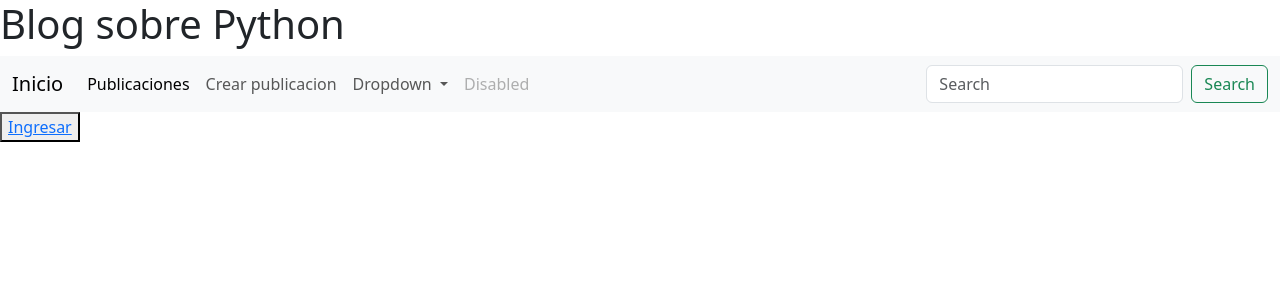
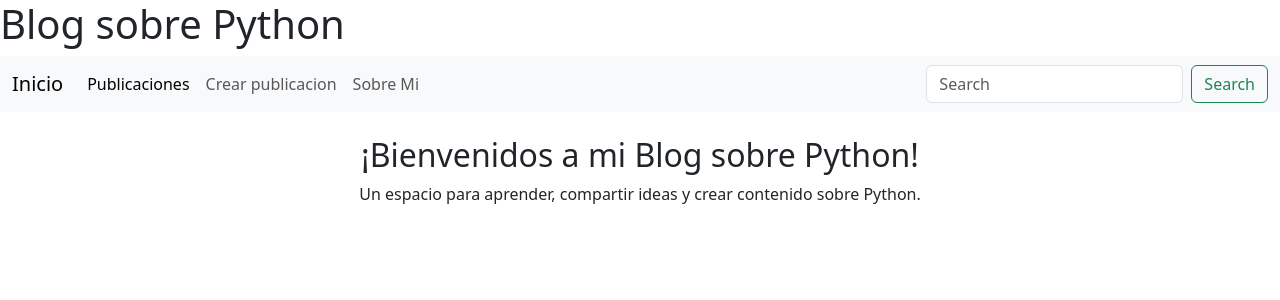
Before and after one commit to CapitanTsubasa/reentrega, a Django app: page / in a window 1280 px wide. Shown: the top 300 px of the page. Run offline with Django 5.2, Linux system fonts and the light colour scheme.

Commit message:
commit final

```diff
--- a/Main/Templates/Main/base.html
+++ b/Main/Templates/Main/base.html
@@ -6,8 +6,6 @@
     <title>Blog | {% block title %}{% endblock title %}</title>
 
     <link href="https://cdn.jsdelivr.net/npm/bootstrap@5.3.3/dist/css/bootstrap.min.css" rel="stylesheet" integrity="sha384-QWTKZyjpPEjISv5WaRU9OFeRpok6YctnYmDr5pNlyT2bRjXh0JMhjY6hW+ALEwIH" crossorigin="anonymous">
-
-    <link rel="stylesheet" href="styles.css"/>
 
 </head>
 <body>
@@ -27,19 +25,8 @@
                     <li class="nav-item">
                         <a class="nav-link" href="{% url 'blog:post_create' %}">Crear publicacion</a>
                     </li>
-                        <li class="nav-item dropdown">
-                            <a class="nav-link dropdown-toggle" href="#" role="button" data-bs-toggle="dropdown" aria-expanded="false">
-                            Dropdown
-                            </a>
-                        <ul class="dropdown-menu">
-                            <li><a class="dropdown-item" href="#">Action</a></li>
-                            <li><a class="dropdown-item" href="#">Another action</a></li>
-                            <li><hr class="dropdown-divider"></li>
-                            <li><a class="dropdown-item" href="#">Something else here</a></li>
-                        </ul>
-                    </li>
                     <li class="nav-item">
-                        <a class="nav-link disabled" aria-disabled="true">Disabled</a>
+                        <a class="nav-link" href="{% url 'Main:about' %}">Sobre Mi</a>
                     </li>
                     {% if user.is_authenticated %}
                     <li class="nav-item">
@@ -63,7 +50,6 @@
     </nav>
 
     {% block content %}{% endblock content %}
-
     <script src="https://cdn.jsdelivr.net/npm/bootstrap@5.3.3/dist/js/bootstrap.bundle.min.js" integrity="sha384-YvpcrYf0tY3lHB60NNkmXc5s9fDVZLESaAA55NDzOxhy9GkcIdslK1eN7N6jIeHz" crossorigin="anonymous"></script>
 </body>
 </html>
--- a/Main/Templates/Main/index.html
+++ b/Main/Templates/Main/index.html
@@ -1,15 +1,26 @@
 {% extends 'Main/base.html' %}
 
 {% block title %}
-    inicio
+    Inicio
 {% endblock title %}
 
-{% block content_title%}
+{% block content_title %}
     Blog sobre Python
 {% endblock content_title %}
 
 {% block content %}
-    <button>
-        <a href="">Ingresar</a>
-    </button>
-{%endblock content %}
+<div class="container text-center mt-4">
+    <h2>¡Bienvenidos a mi Blog sobre Python!</h2>
+    <p>Un espacio para aprender, compartir ideas y crear contenido sobre Python.</p>
+
+    <div class="mt-3">
+        <!-- Mostrar botones según el estado de autenticación -->
+        {% if user.is_authenticated %}
+            <p>Hola, {{ user.username }}. ¡Gracias por visitar el blog!</p>
+            <a href="{% url 'blog:post_create' %}" class="btn btn-primary">Crear una Publicación</a>
+            <a href="{% url 'Main:about' %}" class="btn btn-info">Acerca de mí</a>
+            <a href="{% url 'blog:post_list' %}" class="btn btn-success">Ver todas las Publicaciones</a>
+        {% endif %}
+    </div>
+</div>
+{% endblock content %}
--- a/Main/urls.py
+++ b/Main/urls.py
@@ -1,6 +1,6 @@
 from django.conf import settings
 from django.conf.urls.static import static
-from django.urls import path
+from django.urls import path, include
 
 from . import views
 
@@ -10,5 +10,6 @@ urlpatterns = [
     path("", views.index, name="index"),
     path("perfil/", views.perfil, name="perfil"),
     path("editar_perfil/", views.editar_perfil, name="editar_perfil"),
+    path("about/", views.about, name="about"),
 ]
 urlpatterns += static(settings.MEDIA_URL, document_root=settings.MEDIA_ROOT)
--- a/Main/views.py
+++ b/Main/views.py
@@ -10,6 +10,10 @@ def index(request):
 
 def perfil(request):
     return render(request, "Main/perfil.html")
+
+def about(request):
+    return render(request, "Main/about.html")
+
 
 @login_required
 def editar_perfil(request):
--- a/Proyecto1/urls.py
+++ b/Proyecto1/urls.py
@@ -20,6 +20,5 @@ from django.urls import path, include
 urlpatterns = [
     path('admin/', admin.site.urls),
     path("", include("Main.urls")),
-    path('blog/', include('blog.urls')),
-
+    path("blog/", include("blog.urls")),
 ]
--- a/blog/Templates/blog/post_list.html
+++ b/blog/Templates/blog/post_list.html
@@ -38,9 +38,9 @@
                         <td><strong>Publicado</strong></td>
                     {% endif %}
                     <td>
-                        <a href="#" class="btn btn-sm btn=info">Detalle</a>
+                        <a href="{% url 'blog:post_detail' post.id %}" class="btn btn-sm btn=info">Detalle</a>
                         <a href="#" class="btn btn-sm btn=warning">Cambiar</a>
-                        <a href="#" class="btn btn-sm btn=danger">Eliminar</a>
+                        <a href="{% url 'blog:post_delete' post.id %}" class="btn btn-sm btn=danger">Eliminar</a>
                     </td>
                 </tr>
                 {% endfor %}
--- a/blog/urls.py
+++ b/blog/urls.py
@@ -8,4 +8,6 @@ urlpatterns = [
     #path("post/list", views.post_list, name="post_list"),
     path("post/list", views.PostListView.as_view(), name="post_list"),
     path("post/create", views.post_create, name="post_create"),
+    path("post/detail/<int:pk>", views.PostDetailView.as_view(), name="post_detail"),
+    path("post/delete/<int:pk>", views.PostDeleteView.as_view(), name="post_delete"),
 ]
```
Also changed, not shown: Main/Templates/Main/about.html (added, +22 -0 lines), blog/Templates/blog/post_confirm_delete.html (added, +20 -0 lines), blog/Templates/blog/post_detail.html (added, +22 -0 lines), blog/views.py (+13 -1 lines), Main/migrations/0001_initial.py, media/avatares/Adrazar.jpg (added), 2 other files.
